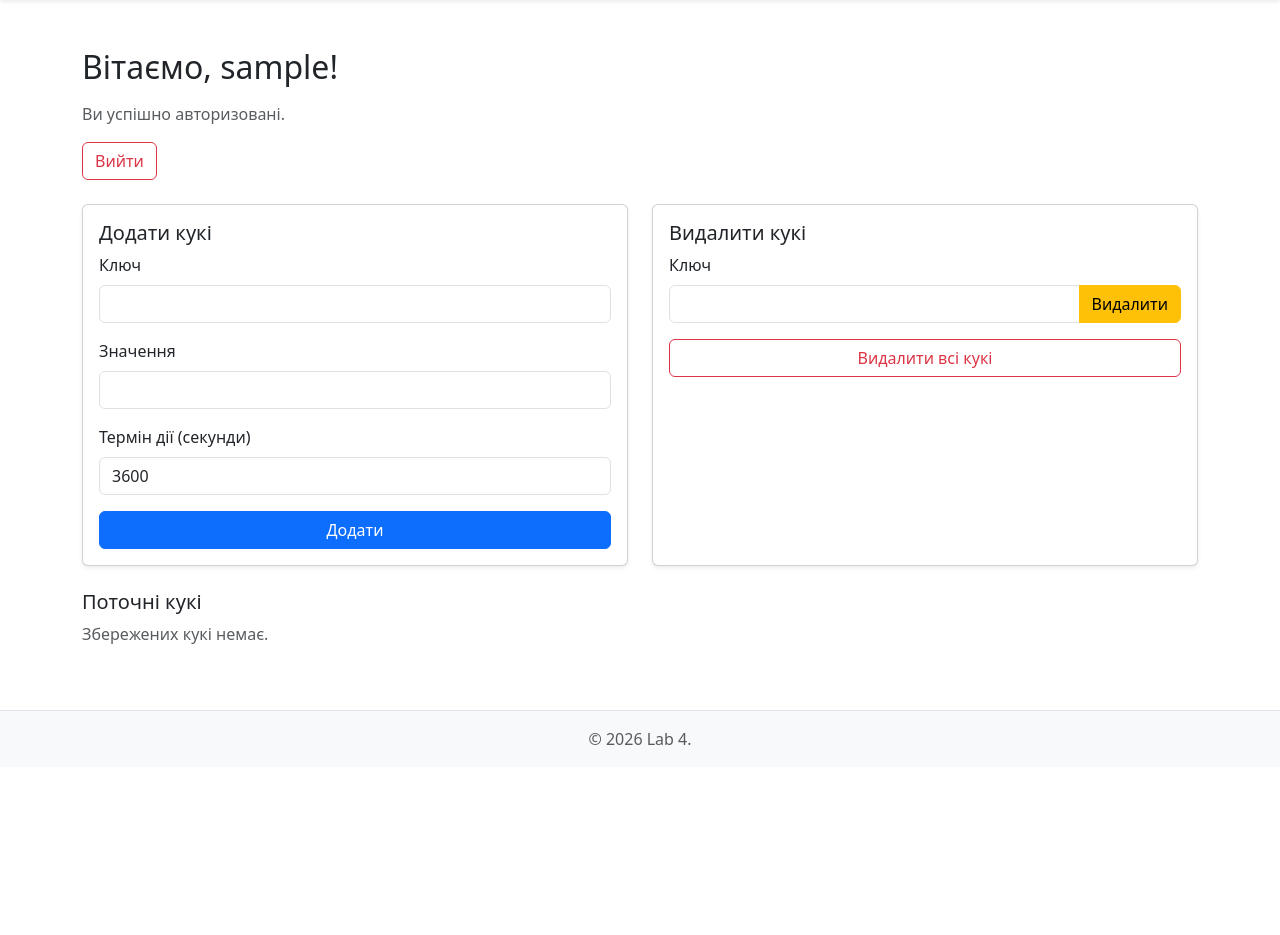
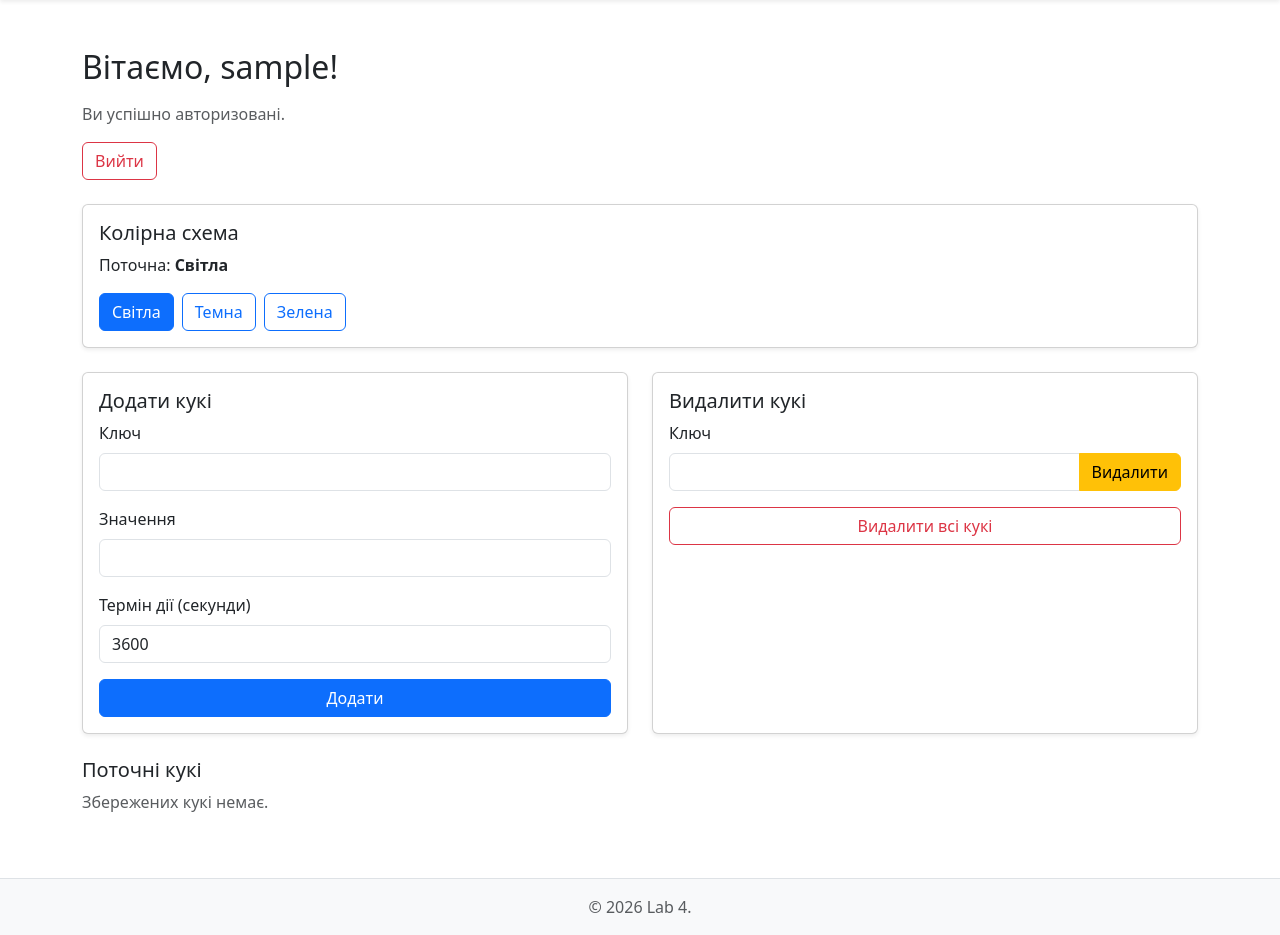
Before and after one commit to denyskashyrets24/flask-app-lab, a Flask app: page /users/profile in a window 1280 px wide. Shown: the part 56-991 px from the top of the page. Before the commit the page ends 801 px from the top, so only its background shows below. Run offline with Flask 3, Linux system fonts and the light colour scheme; the visitor is signed in with stand-in values (Sample User, id 1).

Commit message:
add theme scheme selection and persistent styling

```diff
--- a/app/templates/base.html
+++ b/app/templates/base.html
@@ -1,9 +1,9 @@
 <!doctype html>
-<html lang="uk">
+<html lang="uk" {% block html_attrs %}{% endblock %}>
   <head>
     <meta charset="UTF-8" />
     <meta name="viewport" content="width=device-width, initial-scale=1.0" />
-    <title>{{ title }}</title>
+    <title>{{ title|default("Portfolio") }}</title>
     <link
       href="https://cdn.jsdelivr.net/npm/bootstrap@5.3.0/dist/css/bootstrap.min.css"
       rel="stylesheet"
@@ -12,6 +12,7 @@
       rel="stylesheet"
       href="{{ url_for('static', filename='css/styles.css') }}"
     />
+    {% block head_extra %}{% endblock %}
   </head>
   <body class="d-flex flex-column min-vh-100">
     {% include 'nav.html' %}
--- a/app/templates/footer.html
+++ b/app/templates/footer.html
@@ -1,4 +1,6 @@
-<footer class="bg-light text-center text-muted py-3 mt-auto border-top">
+<footer
+  class="bg-body-tertiary text-center text-body-secondary py-3 mt-auto border-top"
+>
   <div class="container">
     <p class="mb-0">&copy; 2026 Lab 4.</p>
   </div>
--- a/app/users/templates/users/profile.html
+++ b/app/users/templates/users/profile.html
@@ -1,10 +1,64 @@
-{% extends 'base.html' %} {% block content %}
+{% extends 'base.html' %} {% block html_attrs %}data-bs-theme="{{ 'dark' if
+theme == 'dark' else 'light' }}"{% endblock %} {% block head_extra %} {% if
+theme == 'dark' %}
+<style>
+  body {
+    background-color: #121212;
+    color: #e9ecef;
+  }
+  .card {
+    background-color: #1e1e1e;
+    border-color: #343a40;
+  }
+  .table {
+    --bs-table-bg: #1e1e1e;
+  }
+</style>
+{% elif theme == 'green' %}
+<style>
+  body {
+    background-color: #e8f5e9;
+    color: #1b3d1f;
+  }
+  .card {
+    background-color: #f1f8e9;
+    border-color: #a5d6a7;
+  }
+  h2,
+  h5 {
+    color: #1b5e20;
+  }
+</style>
+{% endif %} {% endblock %} {% block content %}
 <h2 class="mb-3">Вітаємо, {{ username }}!</h2>
 <p class="text-muted">Ви успішно авторизовані.</p>
 
 <form method="POST" action="{{ url_for('users.logout') }}" class="mb-4">
   <button type="submit" class="btn btn-outline-danger">Вийти</button>
 </form>
+
+<div class="card shadow-sm mb-4">
+  <div class="card-body">
+    <h5 class="card-title">Колірна схема</h5>
+    <p class="mb-3">Поточна: <strong>{{ themes[theme] }}</strong></p>
+    <form
+      method="POST"
+      action="{{ url_for('users.set_theme') }}"
+      class="d-flex flex-wrap gap-2"
+    >
+      {% for value, label in themes.items() %}
+      <button
+        type="submit"
+        name="theme"
+        value="{{ value }}"
+        class="btn {% if value == theme %}btn-primary{% else %}btn-outline-primary{% endif %}"
+      >
+        {{ label }}
+      </button>
+      {% endfor %}
+    </form>
+  </div>
+</div>
 
 <div class="row g-4">
   <div class="col-lg-6">
--- a/app/users/views.py
+++ b/app/users/views.py
@@ -8,6 +8,17 @@ FAKE_USERS = {
 
 COOKIE_PATH = "/"
 SESSION_COOKIE_NAME = "session"
+THEME_COOKIE_NAME = "theme"
+RESERVED_COOKIES = {SESSION_COOKIE_NAME, THEME_COOKIE_NAME}
+
+THEMES = {
+    "light": "Світла",
+    "dark": "Темна",
+    "green": "Зелена",
+}
+DEFAULT_THEME = "light"
+THEME_MAX_AGE = 60 * 60 * 24 * 365
+
 DEFAULT_COOKIE_MAX_AGE = 3600
 
 
@@ -16,6 +27,11 @@ def _require_login():
         flash("Сесія недоступна. Будь ласка, увійдіть у систему.", "warning")
         return redirect(url_for("users.login"))
     return None
+
+
+def _current_theme():
+    theme = request.cookies.get(THEME_COOKIE_NAME, DEFAULT_THEME)
+    return theme if theme in THEMES else DEFAULT_THEME
 
 
 @users_bp.route("/login", methods=["GET", "POST"])
@@ -41,12 +57,32 @@ def profile():
     if redirect_response:
         return redirect_response
 
-    cookies = {k: v for k, v in request.cookies.items() if k != SESSION_COOKIE_NAME}
+    cookies = {k: v for k, v in request.cookies.items() if k not in RESERVED_COOKIES}
+    theme = _current_theme()
     return render_template(
         "users/profile.html",
         username=session["username"],
         cookies=cookies,
+        theme=theme,
+        themes=THEMES,
     )
+
+
+@users_bp.route("/profile/theme", methods=["POST"])
+def set_theme():
+    redirect_response = _require_login()
+    if redirect_response:
+        return redirect_response
+
+    theme = request.form.get("theme", "")
+    if theme not in THEMES:
+        flash("Невідома колірна схема.", "danger")
+        return redirect(url_for("users.profile"))
+
+    response = redirect(url_for("users.profile"))
+    response.set_cookie(THEME_COOKIE_NAME, theme, max_age=THEME_MAX_AGE, path=COOKIE_PATH)
+    flash(f"Колірну схему змінено на «{THEMES[theme]}».", "success")
+    return response
 
 
 @users_bp.route("/profile/cookies/add", methods=["POST"])
@@ -59,8 +95,8 @@ def cookie_add():
     value = request.form.get("value", "").strip()
     max_age_raw = request.form.get("max_age", "").strip()
 
-    if not key or not value or key == SESSION_COOKIE_NAME:
-        flash("Ключ і значення є обов'язковими. Ключ «session» зарезервовано.", "danger")
+    if not key or not value or key in RESERVED_COOKIES:
+        flash("Ключ і значення є обов'язковими. Ключі «session» і «theme» зарезервовано.", "danger")
         return redirect(url_for("users.profile"))
 
     try:
@@ -85,8 +121,8 @@ def cookie_delete():
 
     key = request.form.get("key", "").strip()
 
-    if not key or key == SESSION_COOKIE_NAME:
-        flash("Вкажіть ключ кукі для видалення.", "danger")
+    if not key or key in RESERVED_COOKIES:
+        flash("Вкажіть ключ кукі для видалення (не «session» і не «theme»).", "danger")
         return redirect(url_for("users.profile"))
 
     response = redirect(url_for("users.profile"))
@@ -107,7 +143,7 @@ def cookies_delete_all():
     response = redirect(url_for("users.profile"))
     deleted = 0
     for key in request.cookies:
-        if key == SESSION_COOKIE_NAME:
+        if key in RESERVED_COOKIES:
             continue
         response.delete_cookie(key, path=COOKIE_PATH)
         deleted += 1
```
